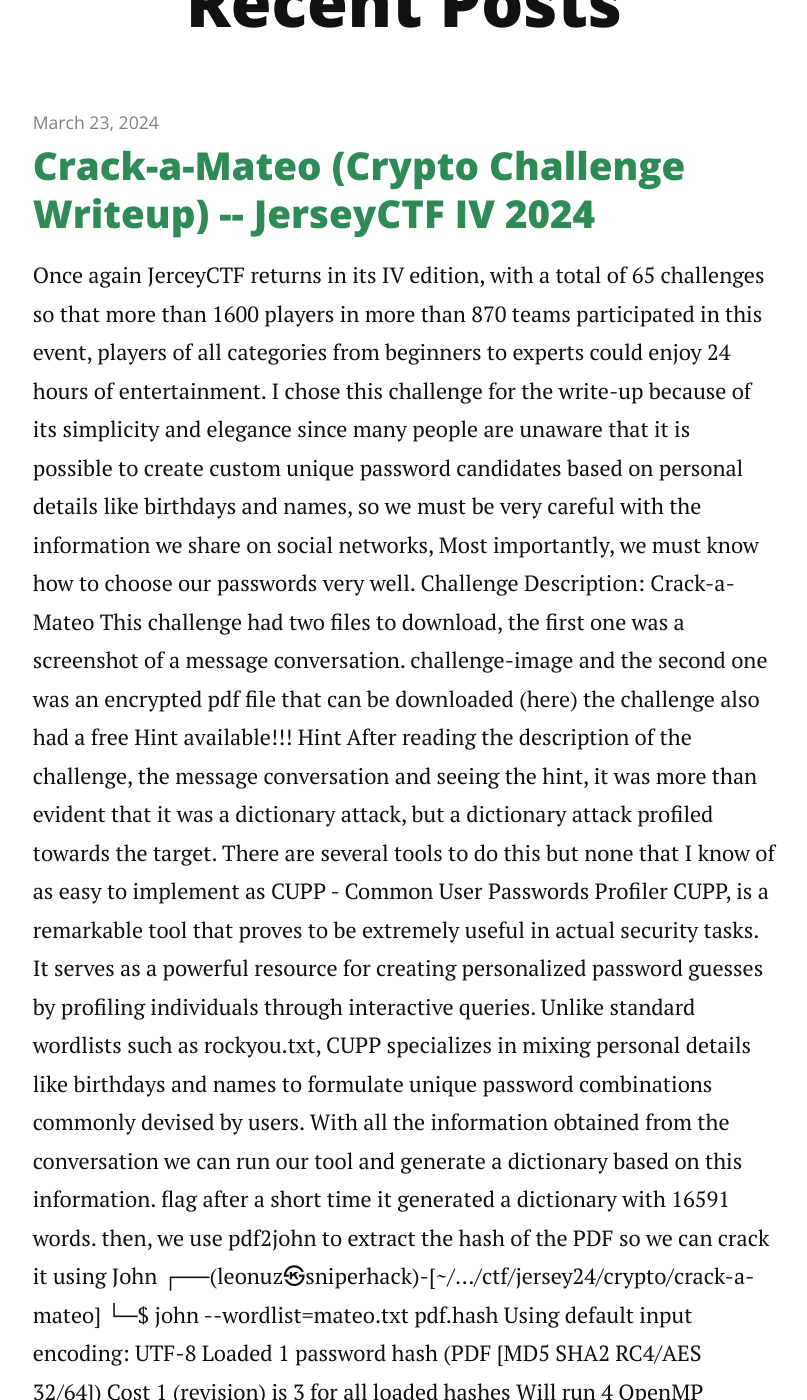
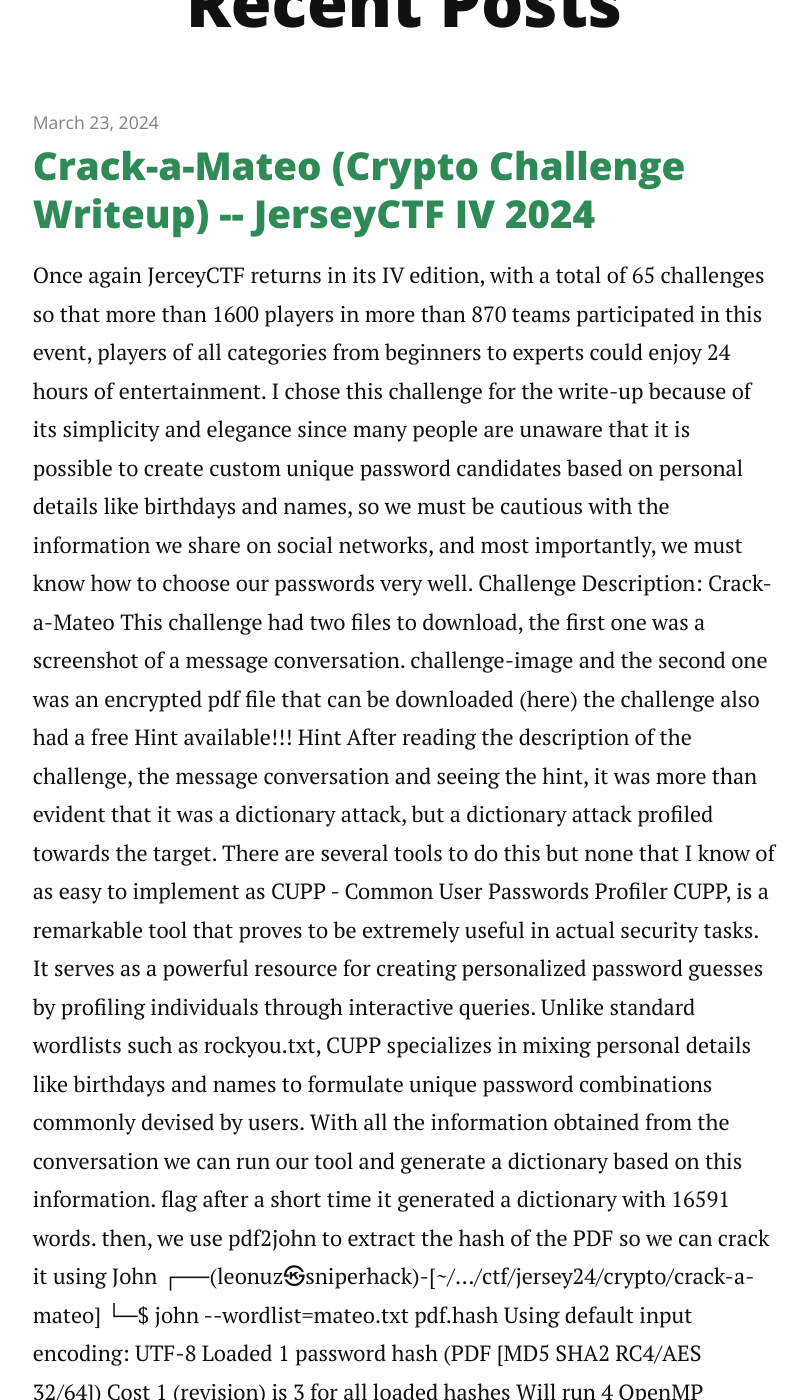
Before and after one commit to leonuz/leonuz.github.io, a Jekyll site: the page built from index.html, in a window 1280 px wide and 1400 px high, scrolled down 395 px. Shown: the whole window, without its empty margins (236-1043 px from the left). Built offline with Jekyll 4.4.1, drawn with Linux system fonts in a browser that asks for light colours; nearby versions of some CDN libraries; the list of posts is cut into pages by our own code; some of the changed text lies outside the part shown.

Commit message:
Update 2024-03-23-Crack-a-Mateo.markdown

```diff
--- a/_posts/2024-03-23-Crack-a-Mateo.markdown
+++ b/_posts/2024-03-23-Crack-a-Mateo.markdown
@@ -4,7 +4,7 @@
 date:   2024-03-23
 image: /jersey24/logo.png
 ---
-<p class="intro"><span class="dropcap">O</span>nce again <a href="https://www.jerseyctf.com/">JerceyCTF</a> returns in its IV edition, with a total of 65 challenges so that more than 1600 players in more than 870 teams participated in this event, players of all categories from beginners to experts could enjoy 24 hours of entertainment. I chose this challenge for the write-up because of its simplicity and elegance since many people are unaware that it is possible to create custom unique password candidates based on personal details like birthdays and names, so we must be very careful with the information we share on social networks, Most importantly, we must know how to choose our passwords very well.</p>
+<p class="intro"><span class="dropcap">O</span>nce again <a href="https://www.jerseyctf.com/">JerceyCTF</a> returns in its IV edition, with a total of 65 challenges so that more than 1600 players in more than 870 teams participated in this event, players of all categories from beginners to experts could enjoy 24 hours of entertainment. I chose this challenge for the write-up because of its simplicity and elegance since many people are unaware that it is possible to create custom unique password candidates based on personal details like birthdays and names, so we must be cautious with the information we share on social networks, and most importantly, we must know how to choose our passwords very well.</p>
 
 
 #### Challenge Description:
```
